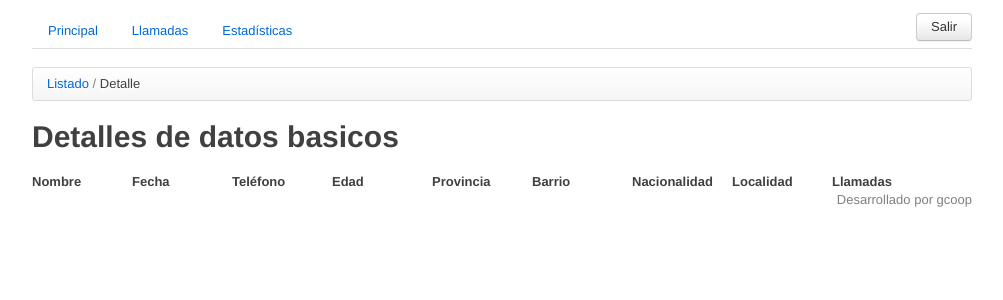
After one commit to gcoop-libre/flaskpastillas, a Flask app: template templates/ver_datosbase.html in a window 1280 px wide. The commit adds this page. Shown: the top 300 px of the page, without its empty margins (138-1141 px from the left). Run offline with Flask 2, Linux system fonts and the light colour scheme; the template is opened without the code that fills it, so the values that code supplies are empty.

Commit message:
Implementando la vista detalle para los datos base.

```diff
--- a/app.py
+++ b/app.py
@@ -52,6 +52,11 @@ def llamada_crear():
 
     return render_template('llamada_crear.html', form=form)
 
+@app.route("/llamada/ver/<int:id>")
+def ver_datosbase(id):
+    datosbase = models.DatosBase.get(id=id)
+    return render_template('ver_datosbase.html', datosbase=datosbase)
+
 @app.route("/llamada/crear/<int:id>", methods=['post', 'get'])
 def agregar_llamada(id):
     import forms
@@ -74,5 +79,14 @@ def agregar_llamada(id):
 def dateformat(value, format):
     return value.strftime(format)
 
+@app.context_processor
+def helpers_personalizados():
+    import flask
+
+    def link_to(body, url, *k, **kv):
+        return "<a href='%s'>%s</a>" %(url_for(url, *k, **kv), body)
+
+    return {'link_to': link_to}
+
 if __name__ == "__main__":
     app.run()
--- a/static/custom.css
+++ b/static/custom.css
@@ -23,3 +23,8 @@ background-color: white;
 td.centrar, th.centrar {
     text-align: center;
 }
+
+dl dt {
+    float: left;
+    width: 100px;
+}
--- a/templates/llamada_listar.html
+++ b/templates/llamada_listar.html
@@ -12,7 +12,7 @@ $(document).ready(function() {
 
 <h1>Llamadas</h1>
 
-<a href='{{ url_for('llamada_crear') }}' class='btn primary'>Cargar una datosbase nueva</a>
+<a href='{{ url_for('llamada_crear') }}' class='btn primary'>Cargar una llamada nueva</a>
 
 <p>
 <p>
@@ -29,9 +29,10 @@ Listando los datos de base.
     <th class='centrar'>Acciones</th>
 </tr>
 
+
 {% for datosbase in lista_datosbase %}
 <tr>
-    <td>{{ datosbase.nombre }}</td>
+    <td>{{ link_to(datosbase.nombre, 'ver_datosbase', id=datosbase.id)|safe }}</td>
     <td>{{ datosbase.cantidad_llamadas() }}</td>
     <td>{{ datosbase.edad }}</td>
     <td>{{ datosbase.telefono }}</td>
--- /dev/null
+++ b/templates/ver_datosbase.html
@@ -0,0 +1,45 @@
+{% extends 'base.html' %}
+{% block content %}
+<ul class="breadcrumb">
+    <li>{{ link_to("Listado", 'llamada_listar')|safe }} / </li>
+    <li class="active"><a href="#">Detalle</a></li>
+</ul>
+
+
+<h1>Detalles de datos basicos</h1>
+
+
+<p>
+<dl>
+    <dt>Nombre</td>
+    <dd>{{datosbase.nombre}}</dd>
+
+    <dt>Fecha</td>
+    <dd>{{datosbase.fecha}}</dd>
+
+    <dt>Teléfono</td>
+    <dd>{{datosbase.telefono}}</dd>
+
+    <dt>Edad</td>
+    <dd>{{datosbase.edad}}</dd>
+
+    <dt>Provincia</td>
+    <dd>{{datosbase.provincia.nombre}}</dd>
+
+    <dt>Barrio</dt>
+    <dd>{{datosbase.barrio}}</dd>
+
+    <dt>Nacionalidad</dt>
+    <dd>{{datosbase.nacionalidad}}</dd>
+
+    <dt>Localidad</dt>
+    <dd>{{datosbase.localidad}}</dd>
+
+    <dt>Llamadas</dt>
+    <dd>{{datosbase.llamadas.count()}}</dd>
+
+
+</dl>
+
+
+{% endblock %}
```
